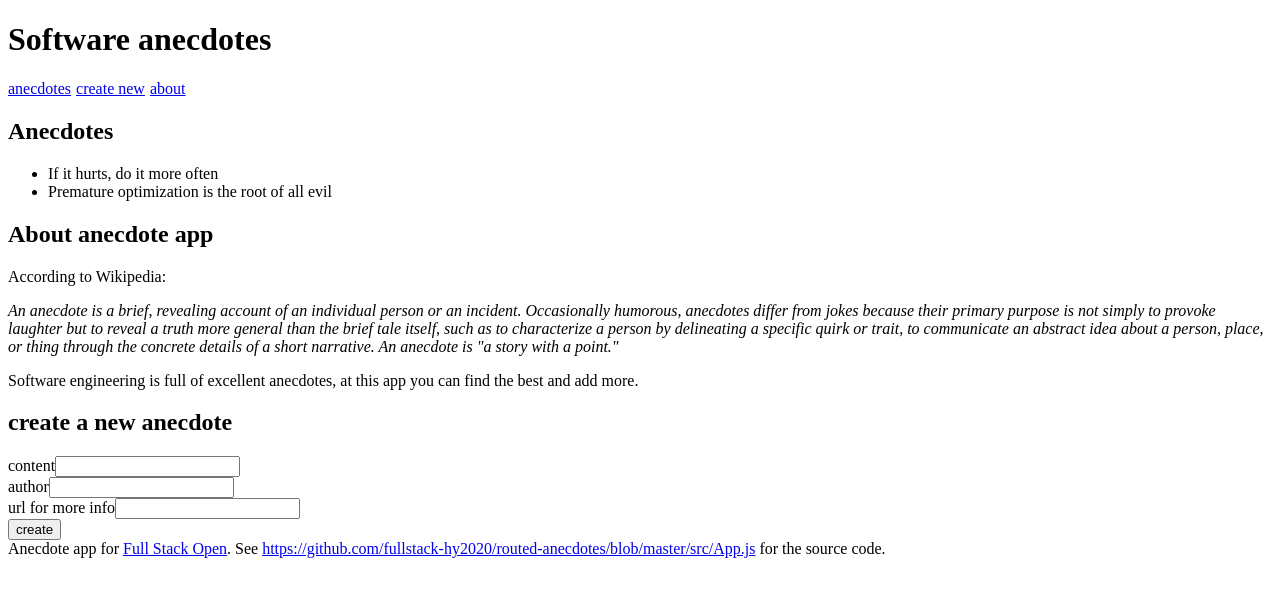
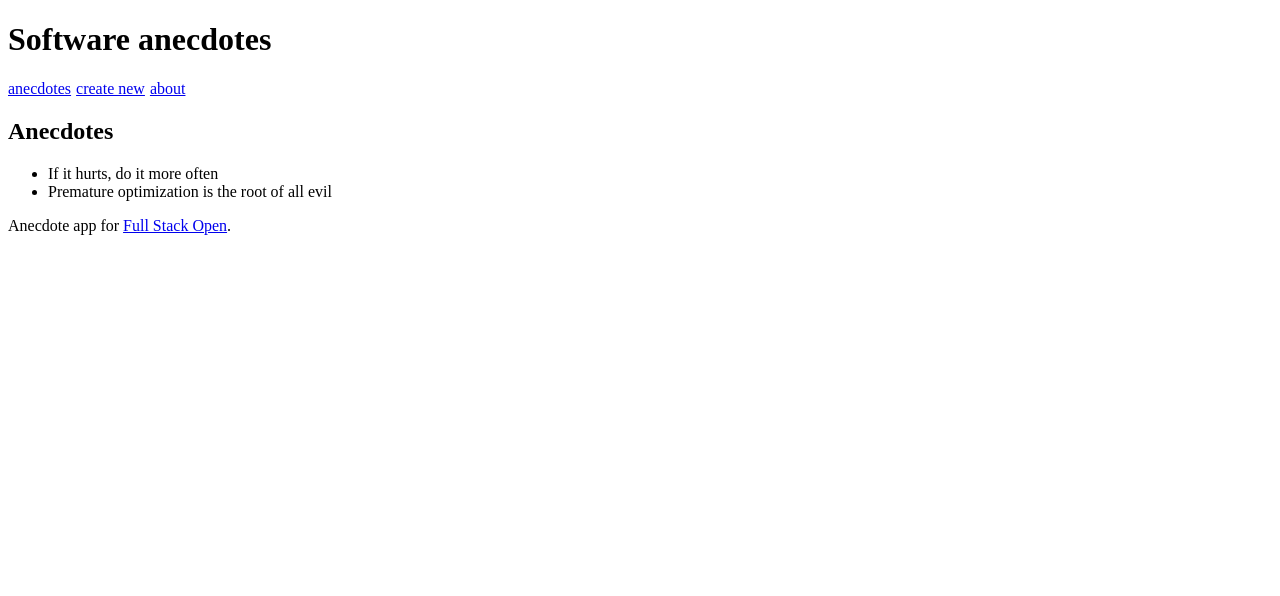
Before and after one commit to gjohnsx/fullstackopen, a React (Create React App) app in the folder part7/routed-anecdotes-main/: page / in a window 1280 px wide. Shown: the top 596 px of the page. Built offline with nearby package versions, Linux system fonts and the light colour scheme.

Commit message:
ex 7.1 react router

```diff
--- a/part7/routed-anecdotes-main/package.json
+++ b/part7/routed-anecdotes-main/package.json
@@ -8,6 +8,7 @@
     "@testing-library/user-event": "^14.1.1",
     "react": "^18.0.0",
     "react-dom": "^18.0.0",
+    "react-router-dom": "^6.3.0",
     "react-scripts": "5.0.1",
     "web-vitals": "^2.1.4"
   },
--- a/part7/routed-anecdotes-main/src/App.js
+++ b/part7/routed-anecdotes-main/src/App.js
@@ -1,3 +1,7 @@
+import {
+  BrowserRouter as Router,
+  Routes, Route, Link
+} from 'react-router-dom';
 import { useState } from 'react'
 
 const Menu = () => {
@@ -6,12 +10,12 @@ const Menu = () => {
   }
   return (
     <div>
-      <a href='#' style={padding}>anecdotes</a>
-      <a href='#' style={padding}>create new</a>
-      <a href='#' style={padding}>about</a>
+      <Link style={padding} to='/'>anecdotes</Link>
+      <Link style={padding} to='create'>create new</Link>
+      <Link style={padding} to='about'>about</Link>
     </div>
-  )
-}
+  );
+};
 
 const AnecdoteList = ({ anecdotes }) => (
   <div>
@@ -37,11 +41,9 @@ const About = () => (
 )
 
 const Footer = () => (
-  <div>
-    Anecdote app for <a href='https://fullstackopen.com/'>Full Stack Open</a>.
-
-    See <a href='https://github.com/fullstack-hy2020/routed-anecdotes/blob/master/src/App.js'>https://github.com/fullstack-hy2020/routed-anecdotes/blob/master/src/App.js</a> for the source code.
-  </div>
+  <footer>
+    Anecdote app for <a href='https://fullstackopen.com/' target='blank'>Full Stack Open</a>.
+  </footer>
 )
 
 const CreateNew = (props) => {
@@ -125,10 +127,17 @@ const App = () => {
   return (
     <div>
       <h1>Software anecdotes</h1>
-      <Menu />
-      <AnecdoteList anecdotes={anecdotes} />
-      <About />
-      <CreateNew addNew={addNew} />
+      <Router>
+        <Menu />
+
+        <Routes>
+          <Route path='/' element={<AnecdoteList anecdotes={anecdotes} />} />
+          <Route path='/create' element={<CreateNew />} />
+          <Route path='/about' element={<About />} />
+        </Routes>
+
+      </Router>
+
       <Footer />
     </div>
   )
```
Also changed, not shown: 1 other file (tests, documents, lock files or other folders).
